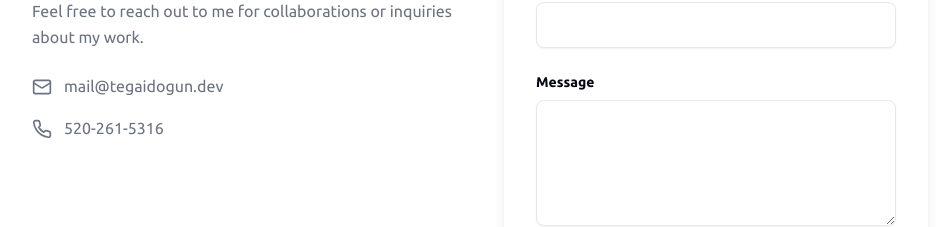
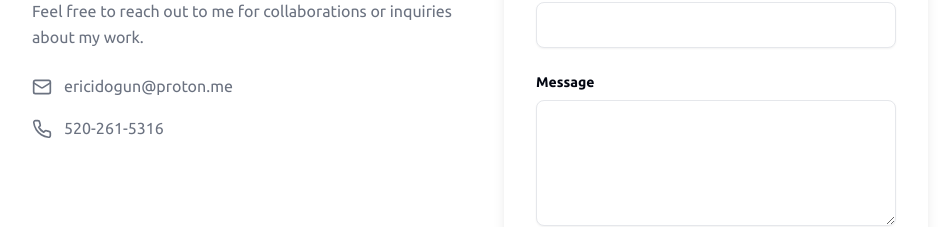
Before and after one commit to tegaidogun/tegaidogun.github.io, a Next.js app: page / in a window 1280 px wide. Shown: the part 6815-7042 px from the top of the page, without its empty margins (160-1111 px from the left). Built offline with nearby package versions, Linux system fonts and the light colour scheme; no server answers.

Commit message:
changed email address

```diff
--- a/content_option.js
+++ b/content_option.js
@@ -251,7 +251,7 @@ export const blogposts = [
 ];
 
 export const contactConfig = {
-  YOUR_EMAIL: "mail@tegaidogun.dev",
+  YOUR_EMAIL: "ericidogun@proton.me",
   YOUR_FONE: "520-261-5316",
   description:
     "Feel free to reach out to me for collaborations or inquiries about my work.",
```
Also changed, not shown: 1 other file (tests, documents, lock files or other folders).
